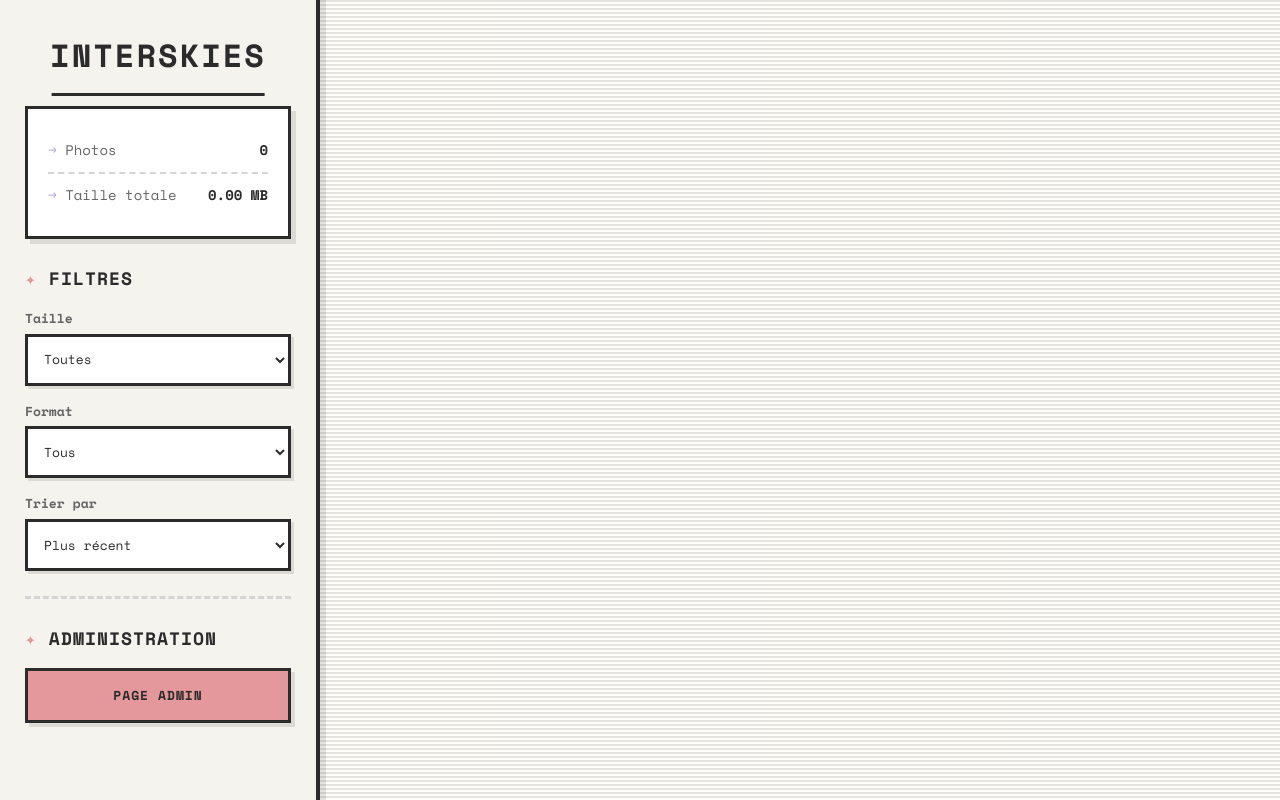
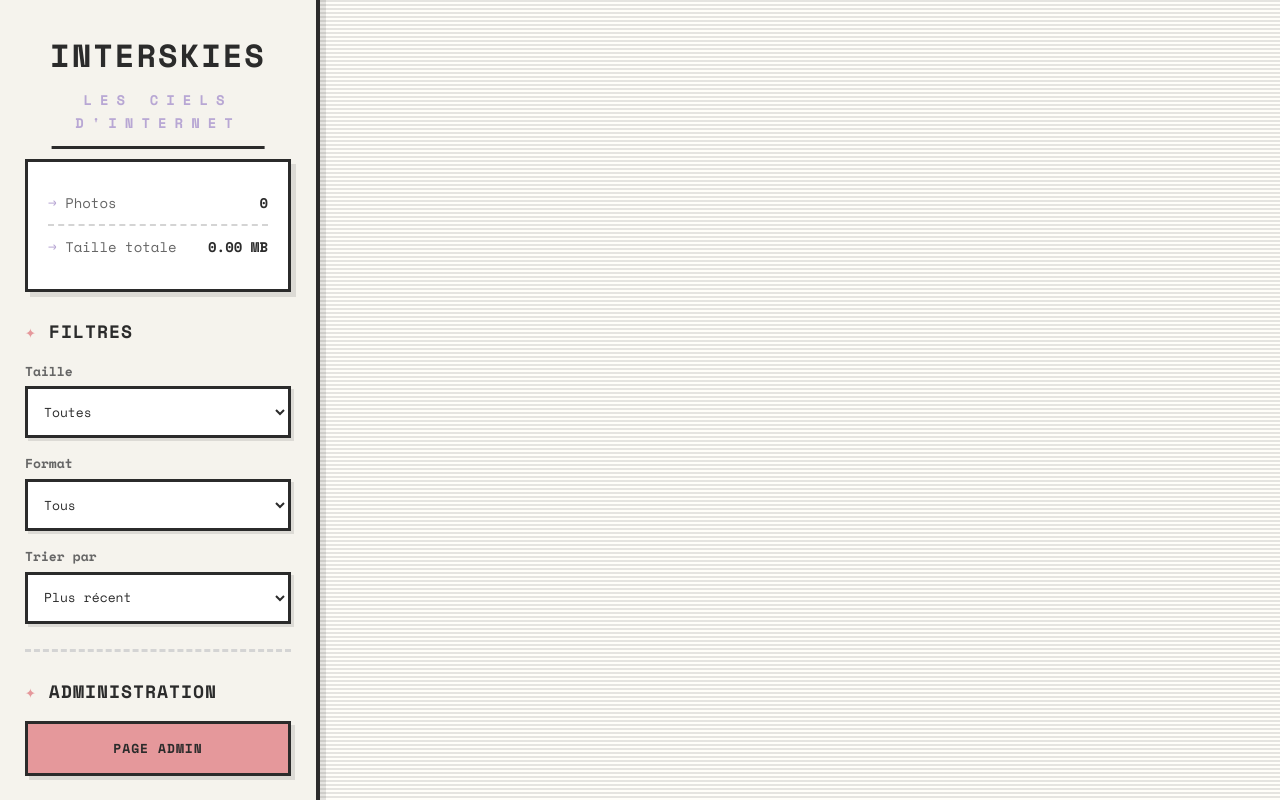
Before and after one commit to Azuneer/interskies, a PHP site: page / in a window 1280 px wide. Run offline with PHP 8.4, Linux system fonts and the light colour scheme.

Commit message:
Sub title

```diff
--- a/assets/css/style.css
+++ b/assets/css/style.css
@@ -81,7 +81,7 @@ body {
 }
 
 .title::after {
-    content: 'l e s  c i e l s  d ' i n t e r n e t';
+    content: "les ciels d'internet";
     display: block;
     font-size: 14px;
     margin-top: 8px;
```
